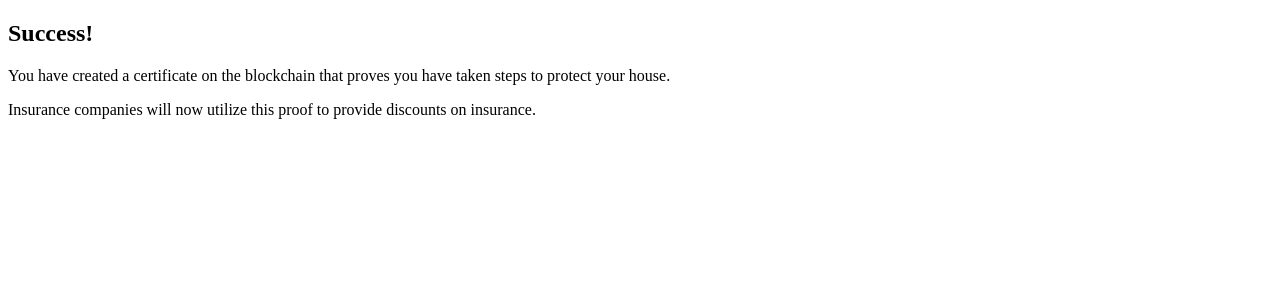
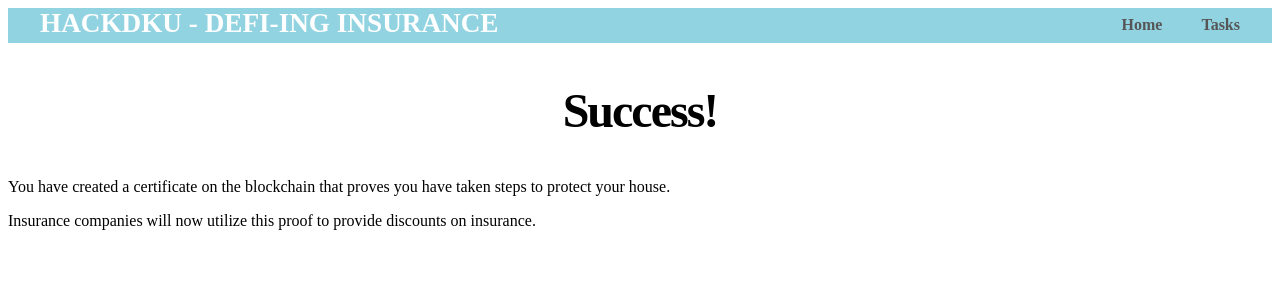
Before and after one commit to m2ry/DKUHackathon, a Flask app: template website/templates/success.html in a window 1280 px wide. Shown: the top 300 px of the page. Run offline with Flask 3, Linux system fonts and the light colour scheme; the template is opened without the code that fills it, so the values that code supplies are empty.

Commit message:
Update success.html

```diff
--- a/website/templates/success.html
+++ b/website/templates/success.html
@@ -1,13 +1,24 @@
 <!DOCTYPE html>
 <html lang="en">
 <head>
-    <meta charset="UTF-8">
-    <meta name="viewport" content="width=device-width, initial-scale=1.0">
-    <title>Success!</title>
+    <meta charset="utf-8">
+    <title>Defi-ing</title>
+    <link rel="stylesheet" href="{{ url_for('static', filename='css/template.css') }}">
 </head>
-<body style="background-color: {{ colors.background }}">
+<body>
+    <header>
+    <div class="container">
+        <h1 class="logo">HACKDKU - Defi-ing Insurance</h1>
+        <strong><nav>
+          <ul class="menu">
+            <li><a href="{{url_for('home')}}">Home</a></li>
+            <li><a href="{{url_for('index')}}">Tasks</a></li>
+          </ul>
+        </nav></strong>
+      </div>
+    </header>
     <h2>Success!</h2>
-    <p>You have created a certificate on the blockchain that proves you have taken steps to protect your house.</p>
-    <p>Insurance companies will now utilize this proof to provide discounts on insurance.</p>
+    <p>You have created a certificate on the blockchain that proves you have taken steps to protect your house.</p >
+    <p>Insurance companies will now utilize this proof to provide discounts on insurance.</p >
 </body>
 </html>
```
